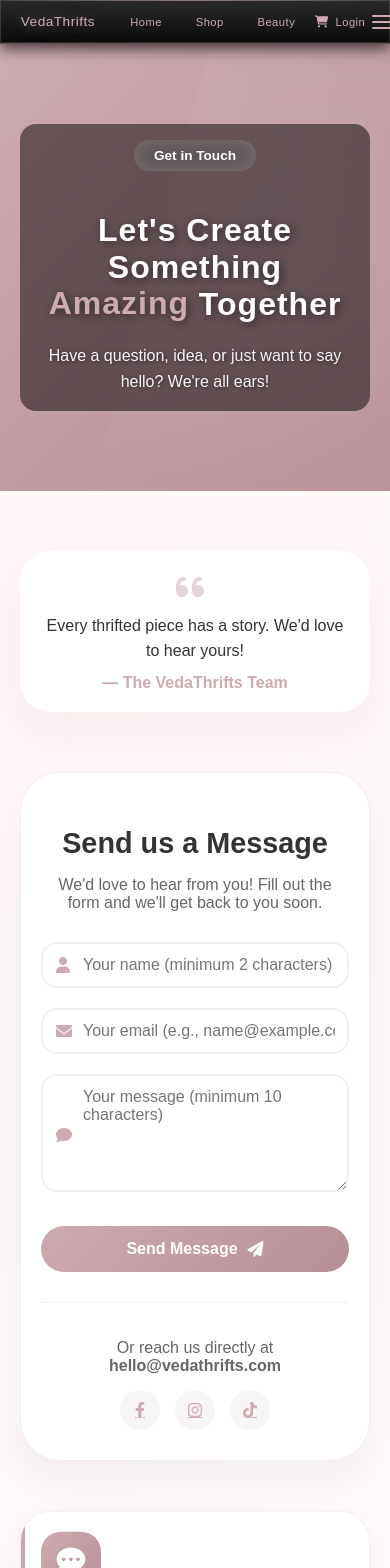
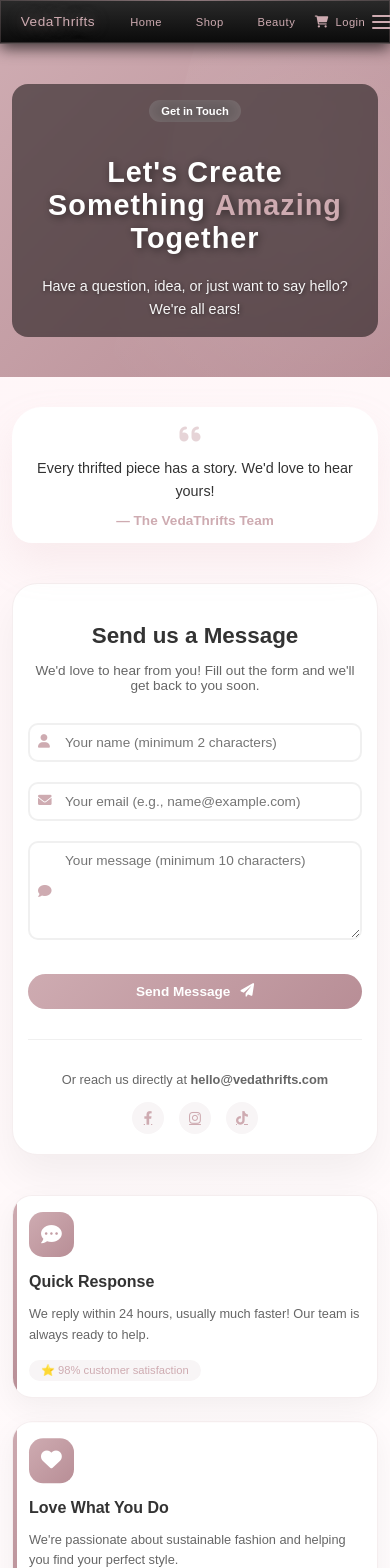
Before and after one commit to ElaVedena/thriftstore-frontend, a React (Create React App) app: page /contact in a window 390 px wide. Shown: the top 1568 px of the page. Built offline with nearby package versions, Linux system fonts and the light colour scheme; no server answers.

Commit message:
Make Contact page fully mobile responsive with optimized spacing (footer remains visible)

```diff
--- a/src/components/css/Contact.css
+++ b/src/components/css/Contact.css
@@ -1,6 +1,6 @@
 /* pages/Contact.css - Modern & Fun Redesign */
 .contact-page {
-    min-height: 100vh;
+    min-height: calc(100vh - var(--navbar-height));
     background: linear-gradient(135deg, #fff5f7 0%, #ffffff 100%);
 }
 
@@ -280,6 +280,14 @@
     box-shadow: 0 0 0 4px rgba(206, 171, 177, 0.1);
 }
 
+.validation-error {
+    display: block;
+    color: #dc3545;
+    font-size: 0.75rem;
+    margin-top: 5px;
+    margin-left: 15px;
+}
+
 .submit-fun-btn {
     background: linear-gradient(135deg, #CEABB1, #b88e96);
     color: white;
@@ -425,10 +433,13 @@
     }
 }
 
-/* Responsive */
+/* ===== RESPONSIVE BREAKPOINTS ===== */
+
+/* Tablet (max-width: 968px) */
 @media (max-width: 968px) {
     .contact-grid {
         grid-template-columns: 1fr;
+        gap: 40px;
     }
 
     .contact-fun-side {
@@ -438,61 +449,324 @@
     .contact-form-wrapper {
         order: 1;
     }
+
+    .hero-content h1 {
+        font-size: 3rem;
+    }
+
+    .fun-card {
+        padding: 25px;
+    }
 }
 
+/* Mobile (max-width: 768px) */
 @media (max-width: 768px) {
+    .contact-hero {
+        padding: 50px 16px;
+    }
+
     .hero-content h1 {
-        font-size: 2.5rem;
+        font-size: 2.2rem;
+    }
+
+    .hero-content p {
+        font-size: 1rem;
+    }
+
+    .hero-badge {
+        font-size: 0.75rem;
+        padding: 6px 16px;
+    }
+
+    .contact-container {
+        padding: 40px 16px;
+    }
+
+    .quote-section {
+        margin-bottom: 40px;
     }
 
     .quote-bubble {
-        padding: 20px;
-        border-radius: 30px;
+        padding: 20px 25px;
+        border-radius: 30px 30px 30px 20px;
+    }
+
+    .quote-bubble i {
+        font-size: 1.5rem;
     }
 
     .quote-bubble p {
         font-size: 1rem;
     }
 
+    .quote-author {
+        font-size: 0.85rem;
+    }
+
     .contact-form-wrapper {
-        padding: 30px 20px;
+        padding: 25px 20px;
+        border-radius: 30px;
     }
 
     .form-header h2 {
-        font-size: 1.8rem;
+        font-size: 1.6rem;
+    }
+
+    .form-header p {
+        font-size: 0.9rem;
+    }
+
+    .fun-card {
+        padding: 20px;
+        border-radius: 25px;
+    }
+
+    .fun-icon {
+        width: 50px;
+        height: 50px;
+        border-radius: 16px;
+    }
+
+    .fun-icon i {
+        font-size: 1.5rem;
+    }
+
+    .fun-card h3 {
+        font-size: 1.1rem;
+    }
+
+    .fun-card p {
+        font-size: 0.85rem;
+    }
+
+    .fun-stats {
+        font-size: 0.75rem;
+        padding: 4px 12px;
+    }
+
+    .input-group input,
+    .input-group textarea {
+        padding: 12px 12px 12px 40px;
+        font-size: 0.9rem;
+        border-radius: 12px;
+    }
+
+    .input-icon {
+        font-size: 0.9rem;
+        left: 12px;
+    }
+
+    .validation-error {
+        font-size: 0.7rem;
+    }
+
+    .submit-fun-btn {
+        padding: 12px;
+        font-size: 0.9rem;
+    }
+
+    .form-footer p {
+        font-size: 0.85rem;
+    }
+
+    .social-fun a {
+        width: 35px;
+        height: 35px;
+    }
+
+    .social-fun a i {
+        font-size: 0.9rem;
     }
 
     .contact-info-bar {
         grid-template-columns: 1fr;
         gap: 20px;
+        padding: 20px;
+        border-radius: 25px;
     }
 
     .info-item {
         justify-content: center;
         text-align: center;
         flex-direction: column;
+        gap: 10px;
+    }
+
+    .info-item i {
+        font-size: 1.5rem;
+    }
+
+    .info-item h4 {
+        font-size: 0.9rem;
+    }
+
+    .info-item p {
+        font-size: 0.85rem;
+    }
+
+    .alert-fun {
+        padding: 12px 16px;
+        gap: 10px;
+    }
+
+    .alert-fun i {
+        font-size: 1.2rem;
+    }
+
+    .alert-fun strong {
+        font-size: 0.9rem;
+    }
+
+    .alert-fun p {
+        font-size: 0.8rem;
     }
 }
 
+/* Small Mobile (max-width: 480px) */
 @media (max-width: 480px) {
+    .contact-hero {
+        padding: 40px 12px;
+    }
+
     .hero-content h1 {
-        font-size: 2rem;
+        font-size: 1.8rem;
     }
 
     .hero-content p {
+        font-size: 0.9rem;
+    }
+
+    .hero-badge {
+        font-size: 0.7rem;
+        padding: 5px 12px;
+        margin-bottom: 15px;
+    }
+
+    .contact-container {
+        padding: 30px 12px;
+    }
+
+    .quote-bubble {
+        padding: 15px 20px;
+    }
+
+    .quote-bubble p {
+        font-size: 0.9rem;
+    }
+
+    .contact-form-wrapper {
+        padding: 20px 15px;
+        border-radius: 25px;
+    }
+
+    .form-header h2 {
+        font-size: 1.4rem;
+    }
+
+    .form-header p {
+        font-size: 0.85rem;
+    }
+
+    .fun-card {
+        padding: 16px;
+        border-radius: 20px;
+    }
+
+    .fun-icon {
+        width: 45px;
+        height: 45px;
+        border-radius: 14px;
+        margin-bottom: 15px;
+    }
+
+    .fun-icon i {
+        font-size: 1.3rem;
+    }
+
+    .fun-card h3 {
         font-size: 1rem;
     }
 
-    .fun-card {
-        padding: 20px;
+    .fun-card p {
+        font-size: 0.8rem;
+    }
+
+    .fun-stats {
+        font-size: 0.7rem;
     }
 
     .input-group input,
     .input-group textarea {
-        padding: 12px 12px 12px 40px;
+        padding: 10px 10px 10px 35px;
+        font-size: 0.85rem;
+        border-radius: 10px;
+    }
+
+    .input-icon {
+        font-size: 0.85rem;
+        left: 10px;
+    }
+
+    .validation-error {
+        font-size: 0.65rem;
     }
 
     .submit-fun-btn {
-        padding: 14px;
+        padding: 10px;
+        font-size: 0.85rem;
+    }
+
+    .form-footer p {
+        font-size: 0.8rem;
+    }
+
+    .social-fun a {
+        width: 32px;
+        height: 32px;
+    }
+
+    .social-fun a i {
+        font-size: 0.85rem;
+    }
+
+    .contact-info-bar {
+        padding: 16px;
+        gap: 16px;
+        border-radius: 20px;
+    }
+
+    .info-item i {
+        font-size: 1.3rem;
+    }
+
+    .info-item h4 {
+        font-size: 0.85rem;
+    }
+
+    .info-item p {
+        font-size: 0.8rem;
     }
 }
+
+/* Extra Small Mobile (max-width: 360px) */
+@media (max-width: 360px) {
+    .hero-content h1 {
+        font-size: 1.5rem;
+    }
+
+    .hero-content p {
+        font-size: 0.85rem;
+    }
+
+    .form-header h2 {
+        font-size: 1.2rem;
+    }
+
+    .fun-card h3 {
+        font-size: 0.95rem;
+    }
+
+    .submit-fun-btn {
+        font-size: 0.8rem;
+    }
+}
```
